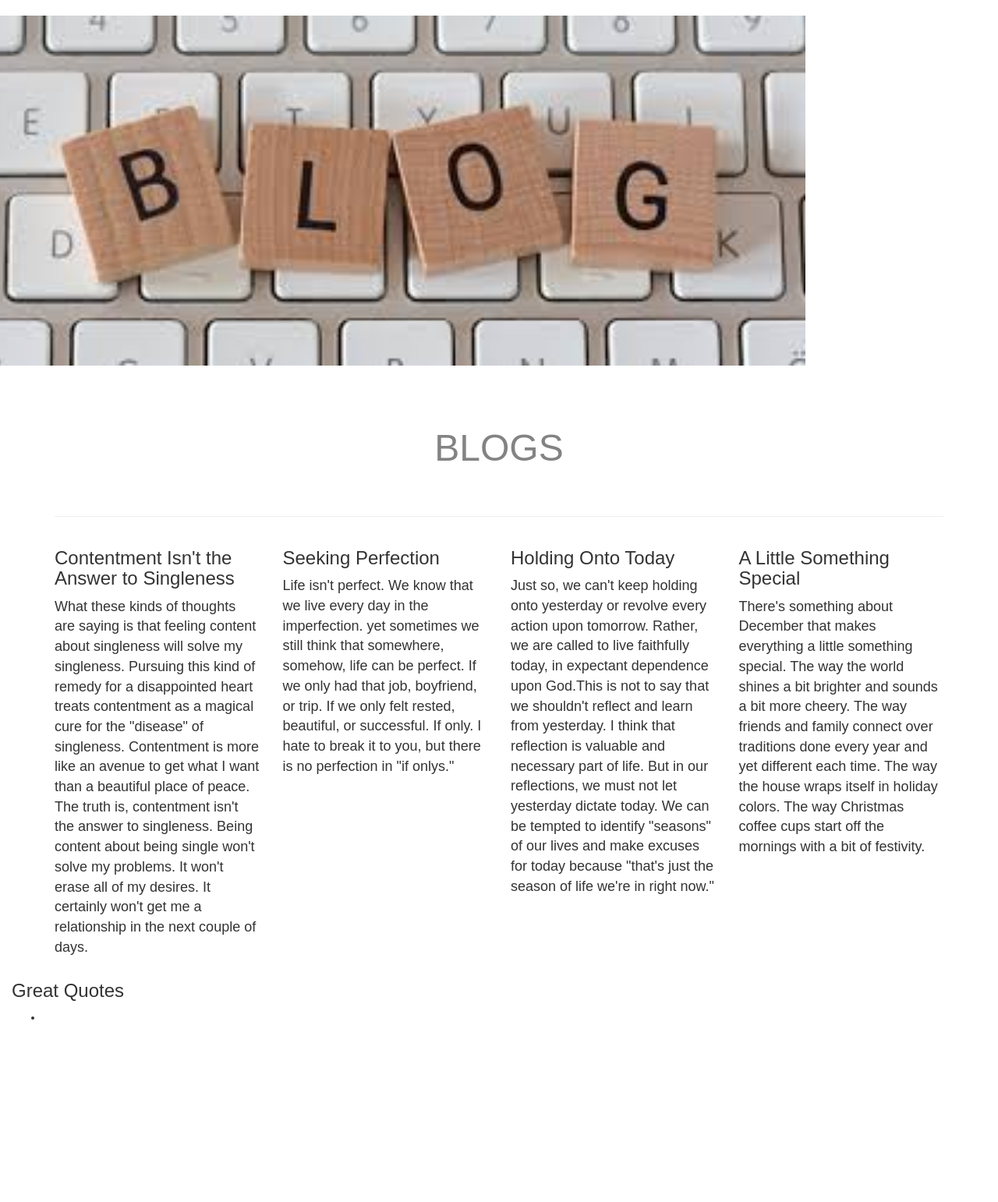
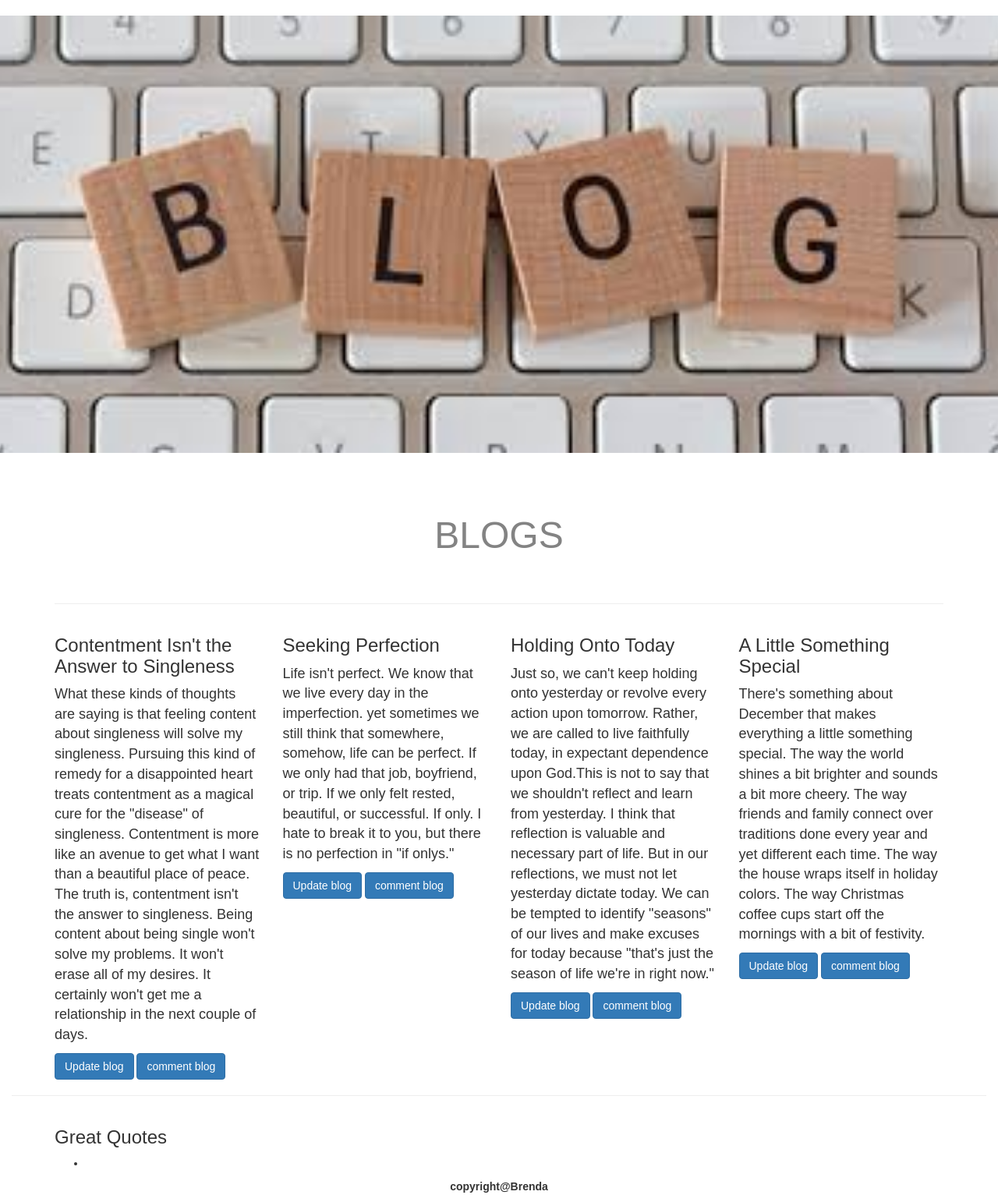
Before and after one commit to BrendaMwiza/Blogs-project, a Python web app: template app/templates/index.html in a window 1280 px wide. Shown: the part 52-1594 px from the top of the page at 78% size. Before the commit the page ends 1360 px from the top, so only its background shows below. Run offline with Jinja, Linux system fonts and the light colour scheme; the template is opened without the code that fills it, so the values that code supplies are empty; some libraries are stand-ins or nearby versions.

Commit message:
added buttons on the page

```diff
--- a/app/auth/forms.py
+++ b/app/auth/forms.py
@@ -2,7 +2,7 @@ from flask_wtf import FlaskForm
 from wtforms import StringField,PasswordField,SubmitField,BooleanField,SubmitField
 from wtforms.validators import Required,Email,EqualTo
 from wtforms import ValidationError
-from ..models import User
+# from ..models import User
 
 class RegistrationForm(FlaskForm):
     email = StringField('Your Email Address',validators=[Required(),Email()])
@@ -13,11 +13,11 @@ class RegistrationForm(FlaskForm):
 
     def validate_email(self,data_field):
             if User.query.filter_by(email =data_field.data).first():
-                raise ValidationError('There is an account with that email')
+                raise ValidationError('That email is already registered')
 
     def validate_username(self,data_field):
         if User.query.filter_by(username = data_field.data).first():
-            raise ValidationError('That username is taken')
+            raise ValidationError('That username is already taken')
 
 class LoginForm(FlaskForm):
     email = StringField('Your Email Address',validators=[Required(),Email()])
--- a/app/main/forms.py
+++ b/app/main/forms.py
@@ -4,9 +4,9 @@ from wtforms.validators import Required
 
 #Blog Form
 class BlogForm(FlaskForm):
-    title = StringField('Post Your Blog')
-    body = TextAreaField('Body', validators=[Required()])
-    submit = SubmitField('Submit Blog')
+    title = StringField(' Blog Title')
+    body = TextAreaField('Blog Content', validators=[Required()])
+    submit = SubmitField('Post Blog')
 
 #Comment Form
 class CommentForm(FlaskForm):
--- a/app/main/views.py
+++ b/app/main/views.py
@@ -2,7 +2,7 @@ from flask import render_template,request,redirect,url_for,flash,abort
 from . import main
 from .. import db
 from .forms import BlogForm, CommentForm, SubscriptionForm, UpdateProfile
-from ..models import User,Writer,Blogs,Comment,Subscription
+from ..models import Writer,Blogs,Comment,Subscription
 from flask_login import login_required,current_user
 from app import login_manager
 from ..requests import get_quote
@@ -46,7 +46,7 @@ def new_blog():
         return redirect(url_for('main.index'))
 
     title = f'{blog.title}'
-    return render_template('blog.html',title= title, blog_form=blog_form)
+    return render_template('index.html',title= title, blog_form=blog_form)
 
 
 @main.route('/comments/<int:id>', methods=['GET', 'POST'])
--- a/app/models.py
+++ b/app/models.py
@@ -13,7 +13,7 @@ def load_user(user_id):
 class User(UserMixin,db.Model):
     __tablename__ = 'users'
     id = db.Column(db.Integer,primary_key = True)
-    username = db.Column(db.String(255))
+    # username = db.Column(db.String(255))
     email = db.Column(db.String(255),unique = True,index = True)
 
 
--- a/app/templates/index.html
+++ b/app/templates/index.html
@@ -1,13 +1,17 @@
 {% extends 'base.html'%}
 {% import 'macros.html' as macro %}
+{% import 'bootstrap/wtf.html' as wtf%}
 {% block styles%}
 
 {{ super() }}
 
-<link rel="stylesheet" href="{{url_for('static',filename='css/styles.css')}}"> {% endblock %} {% block content %}
+<link rel="stylesheet" href="{{url_for('static',filename='css/styles.css')}}">
+{% endblock %}
+
+{% block content %}
 
 <div class="row">
-        <img src="/static/images/blog 3.jpeg" style= "width:80%;">
+        <img src="/static/images/blog 3.jpeg" style= "width:100%;">
 </div>
 <br>
 <div class="container-fluid" style="font-family: 'Russo One', sans-serif;">
@@ -30,6 +34,8 @@
                             The truth is, contentment isn't the answer to singleness. Being content about being single won't solve my problems.
                             It won't erase all of my desires. It certainly won't get me a relationship in the next couple of days.
                         </p>
+                        <a href="{{url_for('auth.register')}}" class="btn btn-primary">Update blog</a>
+                        <a href="{{url_for('auth.register')}}" class="btn btn-primary">comment blog</a>
                     </div>
 
 
@@ -40,6 +46,8 @@
                             be perfect. If we only had that job, boyfriend, or trip. If we only felt rested, beautiful, or successful. If only.
                             I hate to break it to you, but there is no perfection in "if onlys."
                         </p>
+                        <a href="{{url_for('auth.register')}}" class="btn btn-primary">Update blog</a>
+                        <a href="{{url_for('auth.register')}}" class="btn btn-primary">comment blog</a>
                     </div>
 
 
@@ -51,6 +59,8 @@
                             we must not let yesterday dictate today. We can be tempted to identify "seasons" of our lives and make excuses for today
                             because "that's just the season of life we're in right now."
                         </p>
+                        <a href="{{url_for('auth.register')}}" class="btn btn-primary">Update blog</a>
+                        <a href="{{url_for('auth.register')}}" class="btn btn-primary">comment blog</a>
                     </div>
 
 
@@ -61,17 +71,24 @@
                             every year and yet different each time. The way the house wraps itself in holiday colors. The way Christmas coffee cups
                             start off the mornings with a bit of festivity.
                         </p>
+                        <a href="{{url_for('auth.register')}}" class="btn btn-primary">Update blog</a>
+                        <a href="{{url_for('auth.register')}}" class="btn btn-primary">comment blog</a>
                     </div>
                 </div>
             </div>
         </div>
 
     </div>
+    <hr>
+    <div class="container">
+        <h3> Great Quotes</h3>
+         <ul>
+            <li>{{ random_quotes.quote}}</li>
+        </ul>
+    </div>
 
-    <h3> Great Quotes</h3>
-         <ul>
-                <li>{{ random_quotes.quote}}</li>
-        </ul>
+    <p style="text-align: center; font-weight:bolder;">copyright@Brenda</p>
+
 
 </div>
 
--- a/manage.py
+++ b/manage.py
@@ -1,6 +1,6 @@
 from app import kora_app,db
 from flask_script import Manager,Server
-from app.models import User, Writer, Blogs, Comment, Subscription
+from app.models import Writer, Blogs, Comment, Subscription
 from flask_migrate import Migrate, MigrateCommand
 
 #Creating app instance
```
Also changed, not shown: app/templates/new_blog.html (added, +13 -0 lines), migrations/versions/261ee862d4e2_initial_one.py (added, +47 -0 lines), app/templates/blog.html (added), app/templates/comments.html (added).
